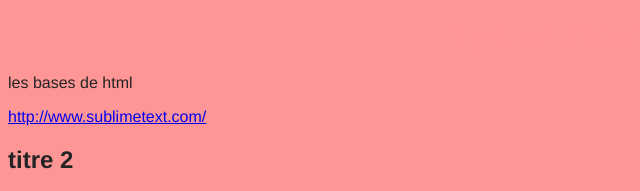
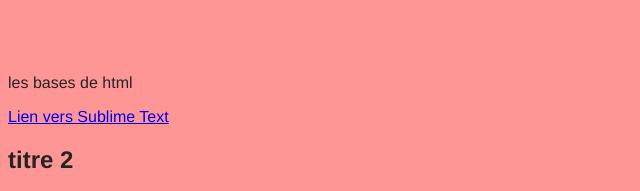
Before and after one commit to baptistegalaup/baptistegalaup.github.io, a plain HTML site: page index.html in a window 1280 px wide. Shown: the top 191 px of the page, 0-640 px from the left. Drawn offline with Linux system fonts and the light colour scheme.

Commit message:
Update index.html

```diff
--- a/index.html
+++ b/index.html
@@ -10,7 +10,7 @@
 <h1> Il y a un début à tout (titre1) </h1>
 <p> les bases de html</p>
 
-<a href= »http://google.com »> http://www.sublimetext.com/ </a>
+<a href= "http://www.sublimetext.com/">Lien vers Sublime Text</a>
 
 <h2> titre 2 </h2>
 
```
